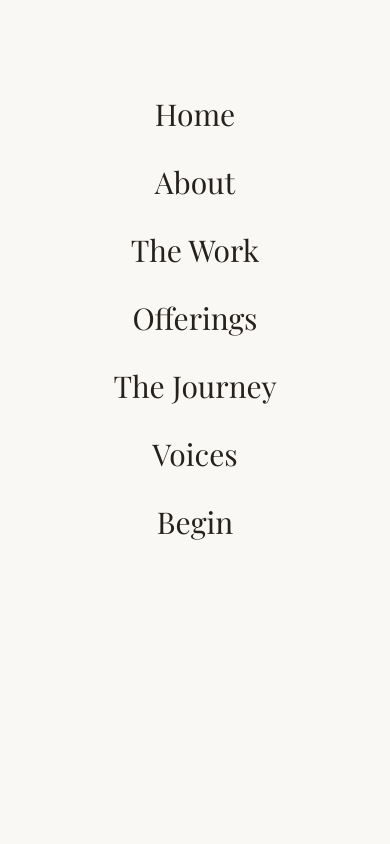
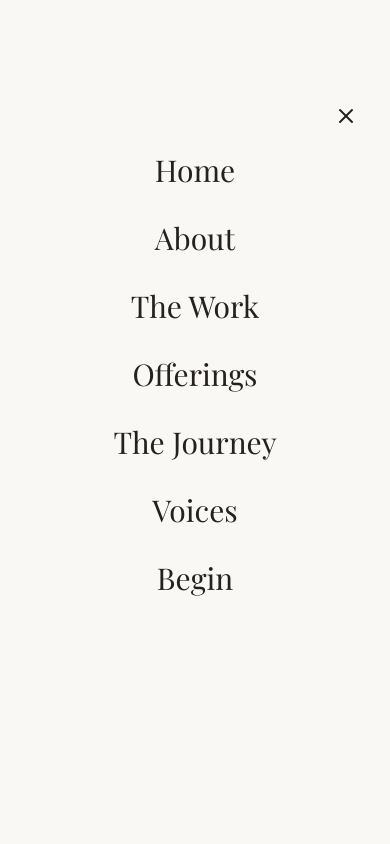
Before and after one commit to deetours/alchemyunbounded, a Next.js app: page / in a window 390 px wide. Both pictures are taken after a click on the button "Toggle menu". Shown: the top 844 px of the page. Built offline with nearby package versions, Linux system fonts and the light colour scheme; a web font is replaced by a local one.

Commit message:
Add close button (X mark) to mobile menu

```diff
--- a/components/navigation.tsx
+++ b/components/navigation.tsx
@@ -82,8 +82,32 @@ export function Navigation() {
             animate={{ opacity: 1 }}
             exit={{ opacity: 0 }}
             transition={{ duration: 0.5 }}
-            className="fixed inset-0 z-50 bg-background md:hidden pt-24"
+            className="fixed inset-0 z-50 bg-background md:hidden pt-20"
           >
+            {/* Close Button */}
+            <div className="flex justify-end px-6 py-4">
+              <button
+                onClick={() => setIsOpen(false)}
+                className="p-2"
+                aria-label="Close menu"
+              >
+                <motion.svg
+                  width="24"
+                  height="24"
+                  viewBox="0 0 24 24"
+                  fill="none"
+                  stroke="currentColor"
+                  strokeWidth="2"
+                  strokeLinecap="round"
+                  strokeLinejoin="round"
+                  className="text-foreground"
+                >
+                  <line x1="18" y1="6" x2="6" y2="18" />
+                  <line x1="6" y1="6" x2="18" y2="18" />
+                </motion.svg>
+              </button>
+            </div>
+
             <div className="flex flex-col items-center justify-start h-full gap-8 px-6">
               {navLinks.map((link, index) => (
                 <motion.div
```
